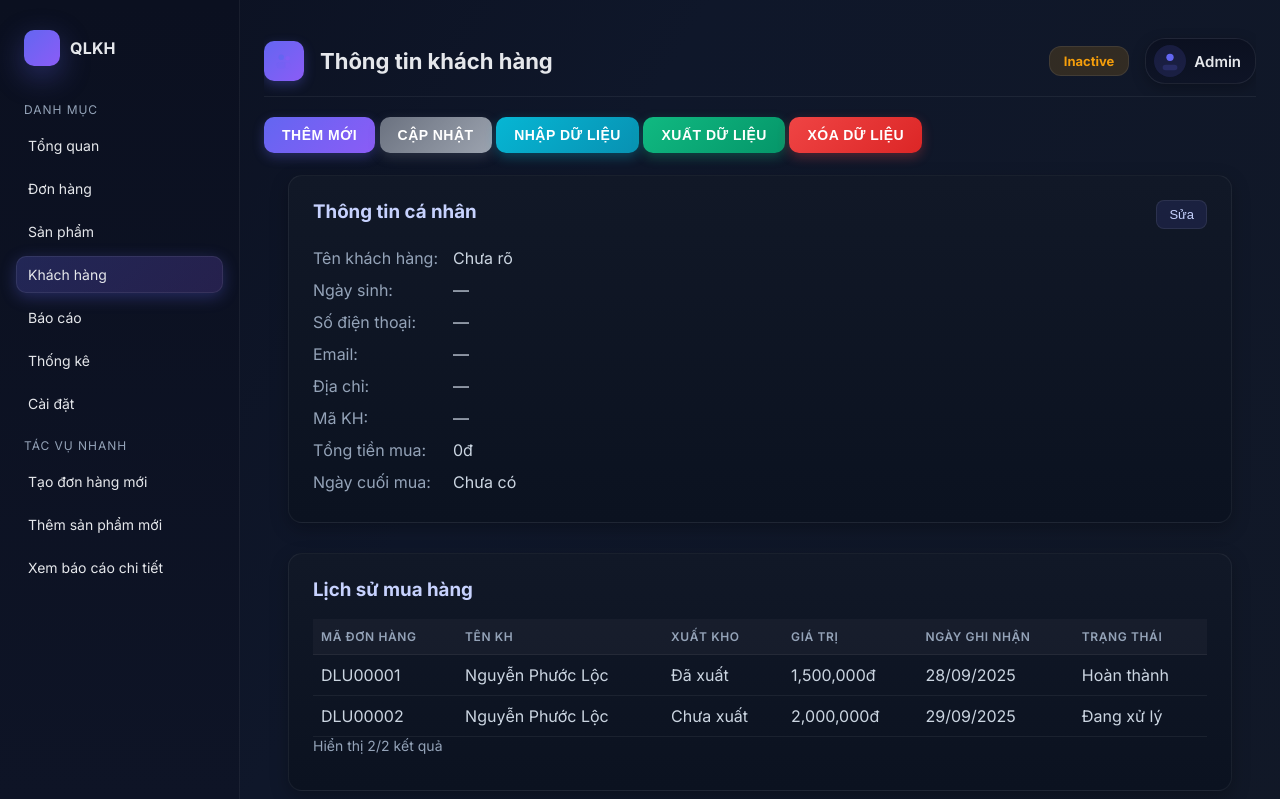
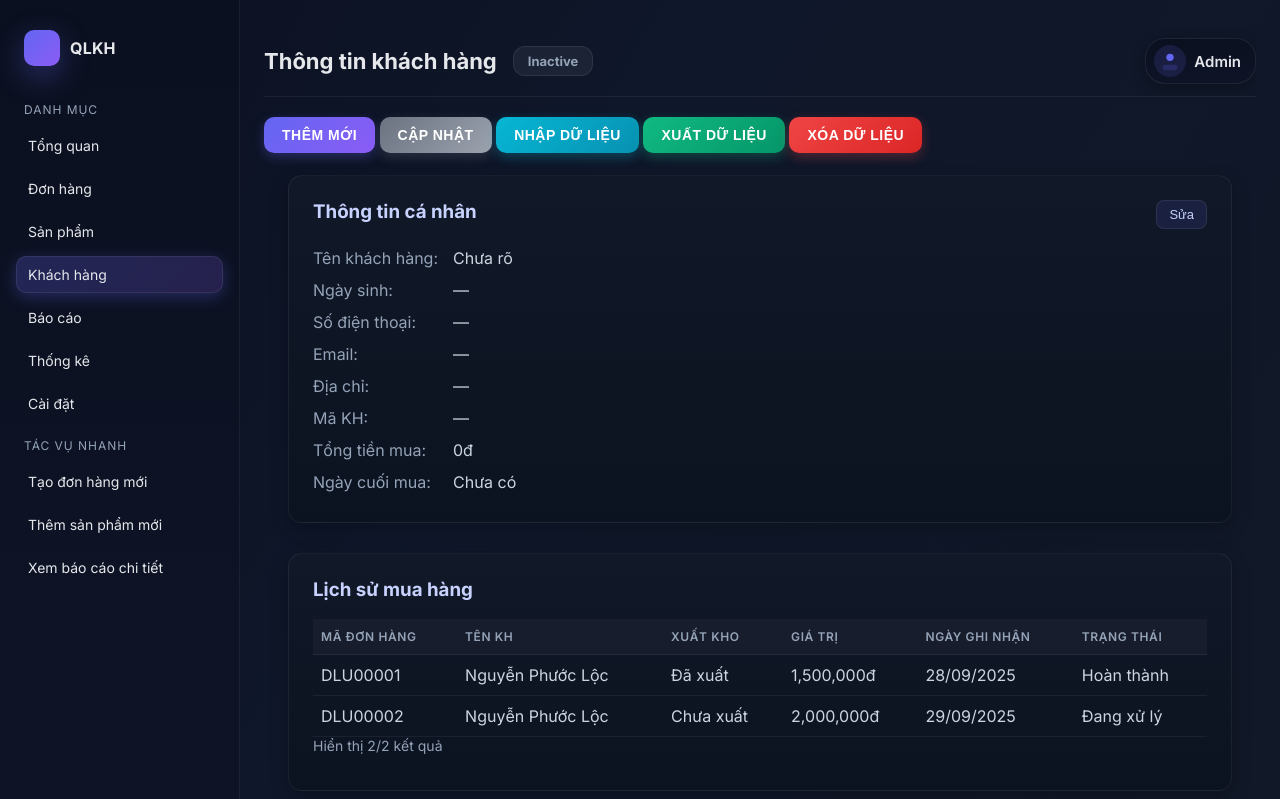
Before and after one commit to Stewiclez27425/UNG-DUNG-QUAN-LY-KHACH-HANG, a Flask app: page /customer-dashboard in a window 1280 px wide. Shown: the top 799 px of the page. Run offline with Flask 3, Linux system fonts and the light colour scheme; parts of the project's set-up code (start-up, migrations or seed data) failed here and were passed over.

Commit message:
Update customer_dashboard.html

```diff
--- a/templates/customer_dashboard.html
+++ b/templates/customer_dashboard.html
@@ -3,23 +3,13 @@
 
 {% block content %}
     <div class="header">
-        <div style="display:flex; align-items:center; gap:16px;">
-            <div class="header-logo">
-                <div class="logo-box" aria-label="Customers">
-                    <svg viewBox="0 0 24 24" width="22" height="22" fill="none">
-                        <circle cx="9" cy="8" r="3" fill="#6366f1" opacity="0.9"></circle>
-                        <circle cx="16" cy="9" r="2.5" fill="#8b5cf6" opacity="0.6"></circle>
-                        <rect x="4" y="13" width="10" height="7" rx="3.5" fill="#6366f1" opacity="0.15"></rect>
-                        <rect x="12.5" y="13.5" width="7" height="6.5" rx="3.25" fill="#8b5cf6" opacity="0.12"></rect>
-                    </svg>
-                </div>
-                <div class="header-title">Thông tin khách hàng</div>
-            </div>
+        <div class="header-left">
+            <span class="header-title">Thông tin khách hàng</span>
+            <span class="header-status group-{{ customer.status | default('inactive') }}">
+                {{ customer.status | default('inactive') | capitalize }}
+            </span>
         </div>
         <div class="header-actions">
-            <div class="customer-group customer-group-box group-{{ customer.status | default('inactive') }}">
-                {{ customer.status | default('inactive') | capitalize }}
-            </div>
             <div class="user-box">
                 <span class="user-avatar">
                     <svg viewBox="0 0 24 24" fill="none"><circle cx="12" cy="8" r="4" fill="#6366f1"/><rect x="4" y="16" width="16" height="6" rx="3" fill="#6366f1" opacity=".2"/></svg>
```
